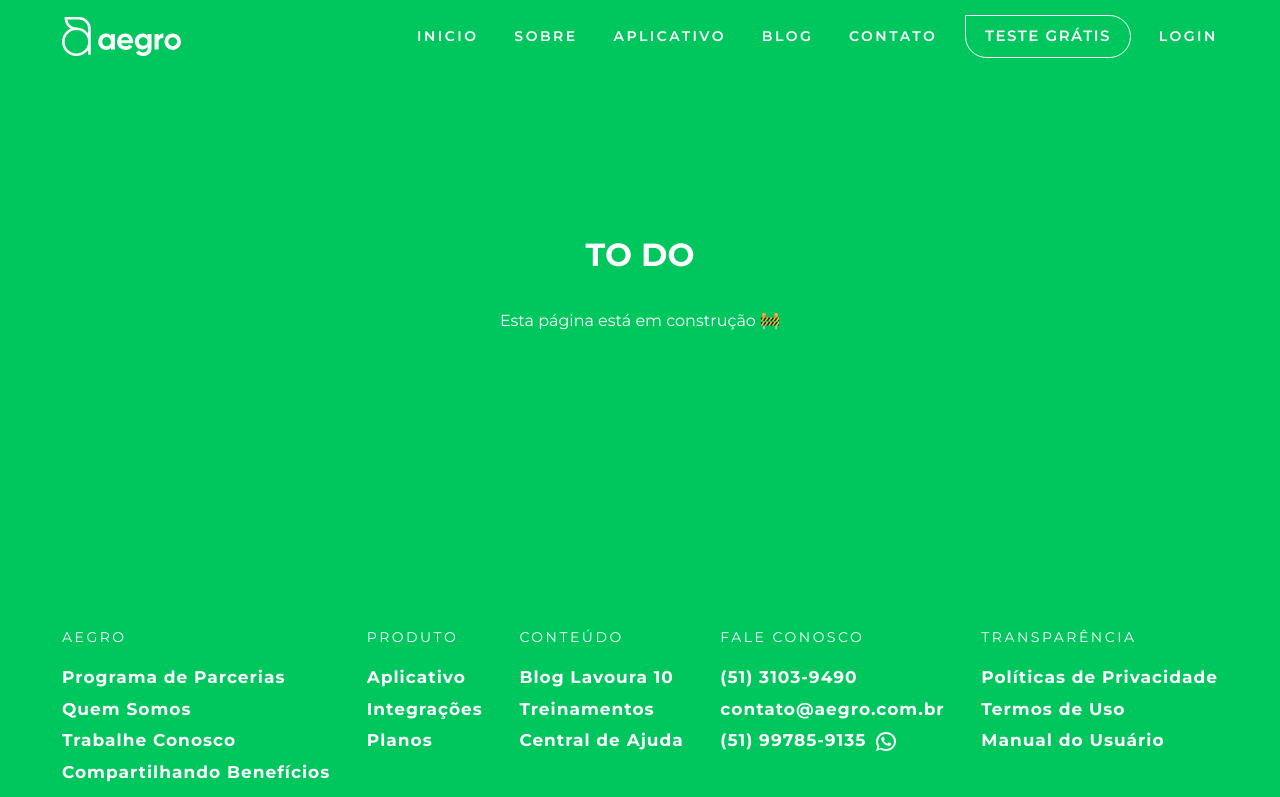
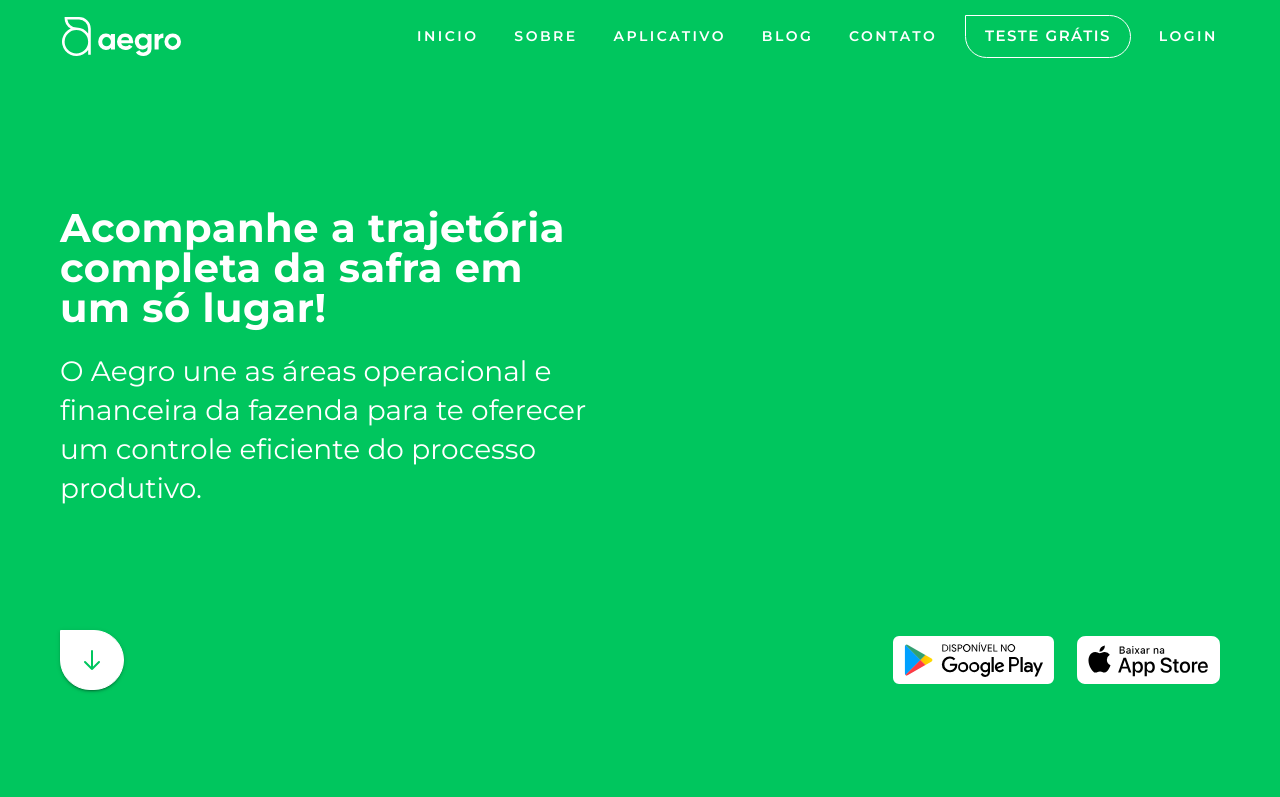
Before and after one commit to felipedev1/Aegro-Clone, a Gatsby site: page /produto in a window 1280 px wide. Shown: the top 797 px of the page. Built offline with nearby package versions, Linux system fonts and the light colour scheme; Gatsby itself is replaced by a stand-in of ours.

Commit message:
product page first section

```diff
--- /dev/null
+++ b/src/components/Produto/FirstSection.js
@@ -0,0 +1,125 @@
+import React from 'react'
+import styled from 'styled-components'
+import { Button, Container, Typography } from '@material-ui/core'
+import { Link } from 'gatsby'
+import { HiOutlineArrowDown } from 'react-icons/hi'
+import AnchorScrollButton from '../AnchorScrollButton'
+import googlePlay from '../../images/googlePlay.svg'
+import appStore from '../../images/appStore.svg'
+
+const FirstSection = () => {
+  return (
+    <StyledFirstSection id="top">
+      <Container maxWidth="lg" style={{height: '100%', display: 'flex'}}>
+        <Wrapper>
+          <div style={{height: '60px'}} ></div>
+          <TextContent>
+            <div style={{maxWidth: '570px'}}>
+              <Typography variant="h1" component="h1"
+                style={{
+                  marginBottom: '24px',
+                  letterSpacing: '0.5px'
+                }}
+              >
+                Acompanhe a trajetória
+                <br/>
+                completa da safra em
+                <br/>
+                um só lugar!
+              </Typography>
+              <Description variant="body1" component="p">
+                O Aegro une as áreas operacional e financeira da fazenda para te oferecer um controle eficiente do processo produtivo.
+              </Description>
+            </div>
+          </TextContent>
+          <ButtonsWrapper>
+            <div>
+              <AnchorScrollButton component="a" scrollTo="#recursos" >
+                <HiOutlineArrowDown size={24} />
+              </AnchorScrollButton>
+            </div>
+            <div style={{flex: 1}}></div>
+            <Downloads>
+              <Button component={Link} variant="text"
+                to="https://play.google.com/store/apps/details?id=com.aegro.aegroapp"
+                target="_blank"
+                style={{width: '49.3625%', padding: 0}}
+              >
+                <img src={googlePlay} alt="Disponivel no Google Play" width="100%" />
+              </Button>
+              <Button component={Link} variant="text"
+                to="https://apps.apple.com/br/app/aegro-gest%C3%A3o-rural/id1105392365"
+                target="_blank"
+                style={{width: '43.76%', padding: 0}}
+              >
+                <img src={appStore} alt="Baixar na App Store" width="100%" />
+              </Button>
+            </Downloads>
+          </ButtonsWrapper>
+        </Wrapper>
+      </Container>
+    </StyledFirstSection>
+  )
+}
+
+const StyledFirstSection = styled.section`
+  min-height: 600px;
+  max-height: 1080px;
+  height: 100vh;
+  display: flex;
+  align-items: center;
+`
+
+const Wrapper = styled.div`
+  width: 100%;
+  display: flex;
+  padding: 82px 14px;
+  flex-direction: column;
+
+  @media (min-width: 600px) {
+    padding: 50px 36px;
+  }
+`
+
+const TextContent = styled.div`
+  flex-grow: 1;
+  display: flex;
+  flex-direction: column;
+  width: 100%;
+  justify-content: center;
+`
+
+const ButtonsWrapper = styled.div`
+  width: 100%;
+  display: flex;
+  margin-bottom: 60px;
+
+  @media (max-width: 599.95px) {
+    margin-bottom: 0;
+    flex-direction: column-reverse;
+  }
+`
+
+const Description = styled(Typography)`
+  font-size: 16px;
+
+  @media (min-width: 600px) {
+    font-size: 28px;
+    line-height: 1.4;
+    margin-bottom: 24px;
+  }
+`
+
+const Downloads = styled.div`
+  width: 100%;
+  height: 100%;
+  display: flex;
+  max-width: 327px;
+  justify-content: space-between;
+
+  @media (max-width: 599.95px) {
+    margin-bottom: 60px;
+  }
+`
+
+export default FirstSection
--- a/src/pages/produto.js
+++ b/src/pages/produto.js
@@ -1,21 +1,24 @@
 import React from 'react'
 import Layout from '../components/layout'
+import FirstSection from '../components/Produto/FirstSection'
 import SEO from '../components/seo'
 
 const produto = () => {
   return (
     <Layout>
       <SEO title="Produto" />
-      <div style={{
+      <FirstSection />
+      <section id="recursos" style={{
         height: '70vh',
         display: 'flex',
         alignItems: 'center',
         justifyContent: 'center',
-        flexDirection: 'column'
+        flexDirection: 'column',
+        backgroundColor: '#777',
       }}>
         <h1>TO DO</h1>
         <p>Esta página está em construção  <span role="image">🚧</span></p>
-      </div>
+      </section>
     </Layout>
   )
 }
```
